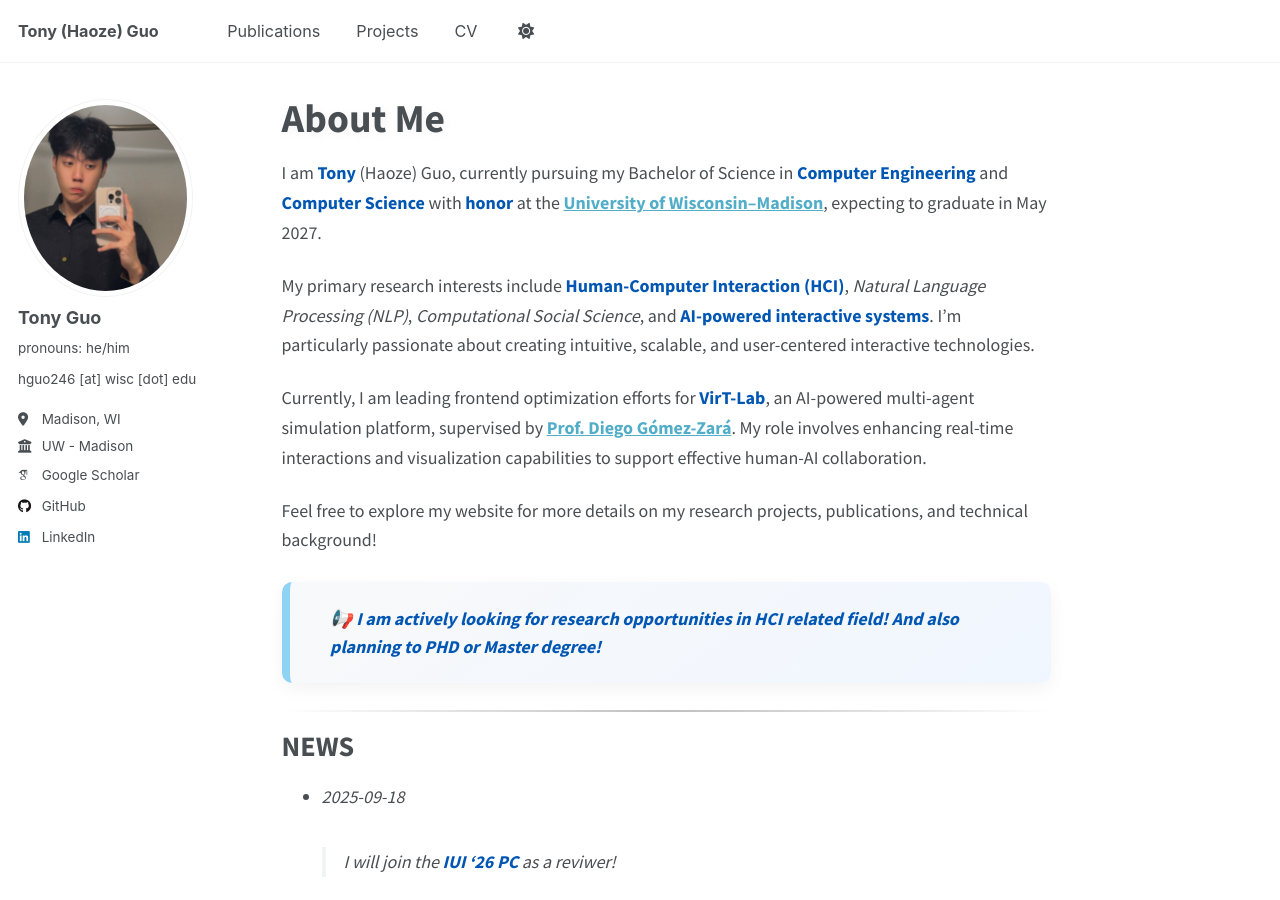
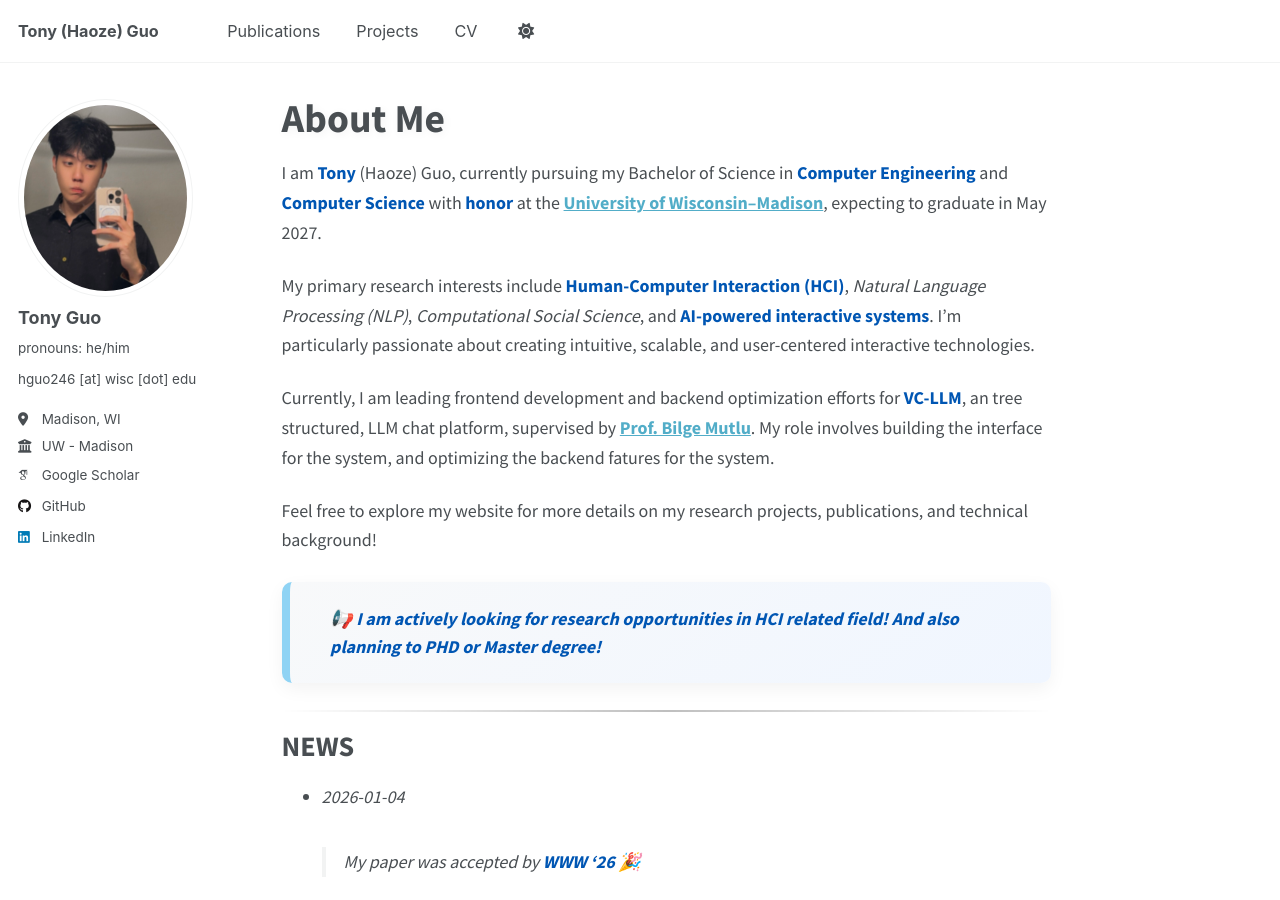
Before and after one commit to TonyGuo30/TonyGuo.github.io, a Jekyll site: the page built from _pages/about.md, in a window 1280 px wide and 900 px high. Built offline with Jekyll 4.4.1, drawn with Linux system fonts in a browser that asks for light colours; some web fonts are replaced; a script that is not in the unit is left out.

Commit message:
Revise about page with new project and research focus
Updated project details and research interests in the about page.

```diff
--- a/_pages/about.md
+++ b/_pages/about.md
@@ -11,7 +11,7 @@ I am **Tony** (Haoze) Guo, currently pursuing my Bachelor of Science in **Comput
 
 My primary research interests include **Human-Computer Interaction (HCI)**, *Natural Language Processing (NLP)*, *Computational Social Science*, and **AI-powered interactive systems**. I'm particularly passionate about creating intuitive, scalable, and user-centered interactive technologies.
 
-Currently, I am leading frontend optimization efforts for **VirT-Lab**, an AI-powered multi-agent simulation platform, supervised by **[Prof. Diego Gómez-Zará](https://engineering.nd.edu/faculty/diego-gomez-zara/)**. My role involves enhancing real-time interactions and visualization capabilities to support effective human-AI collaboration.
+Currently, I am leading frontend development and backend optimization efforts for **VC-LLM**, an tree structured, LLM chat platform, supervised by **[Prof. Bilge Mutlu](https://bmutlu.github.io/)**. My role involves building the interface for the system, and optimizing the backend fatures for the system.
 
 Feel free to explore my website for more details on my research projects, publications, and technical background!
 
@@ -22,6 +22,8 @@ Feel free to explore my website for more details on my research projects, public
 
 NEWS
 ======
+- *2026-01-04*
+> My paper was accepted by **WWW '26** 🎉
 - *2025-09-18*
 > I will join the **IUI '26 PC** as a reviwer!
 - *2025-08-02*
```
